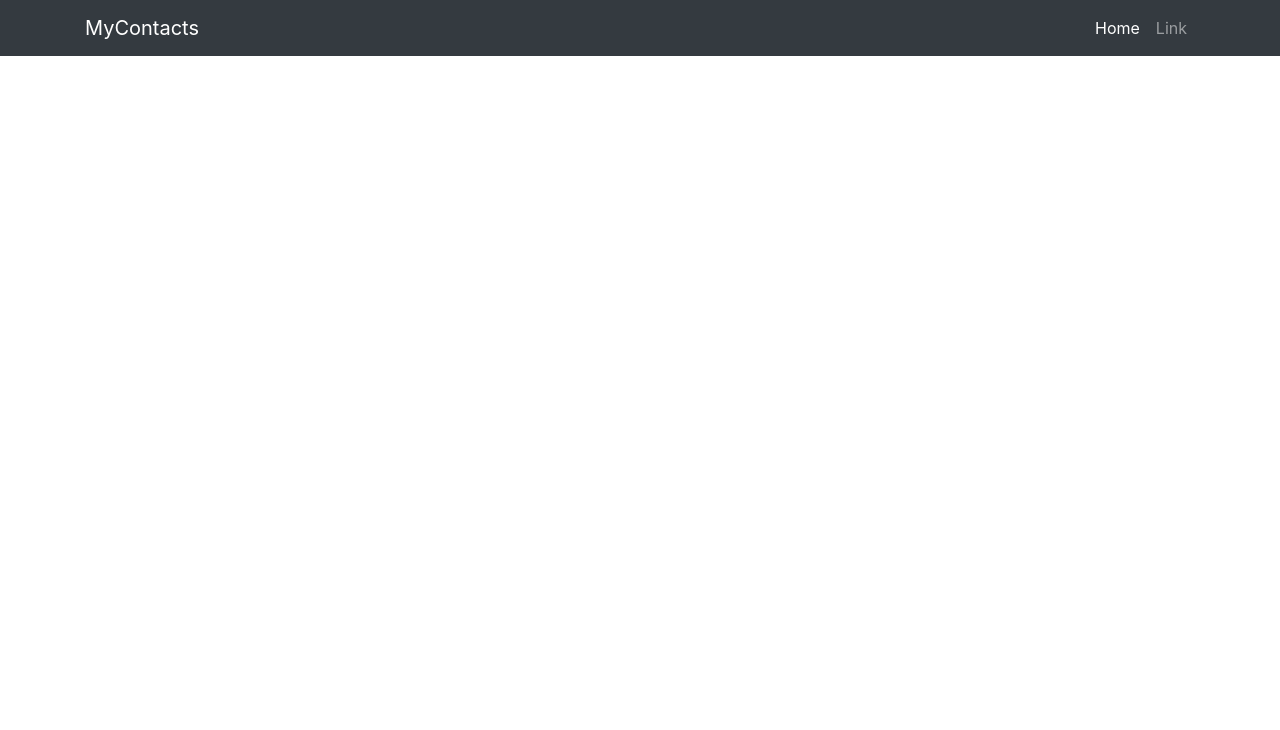
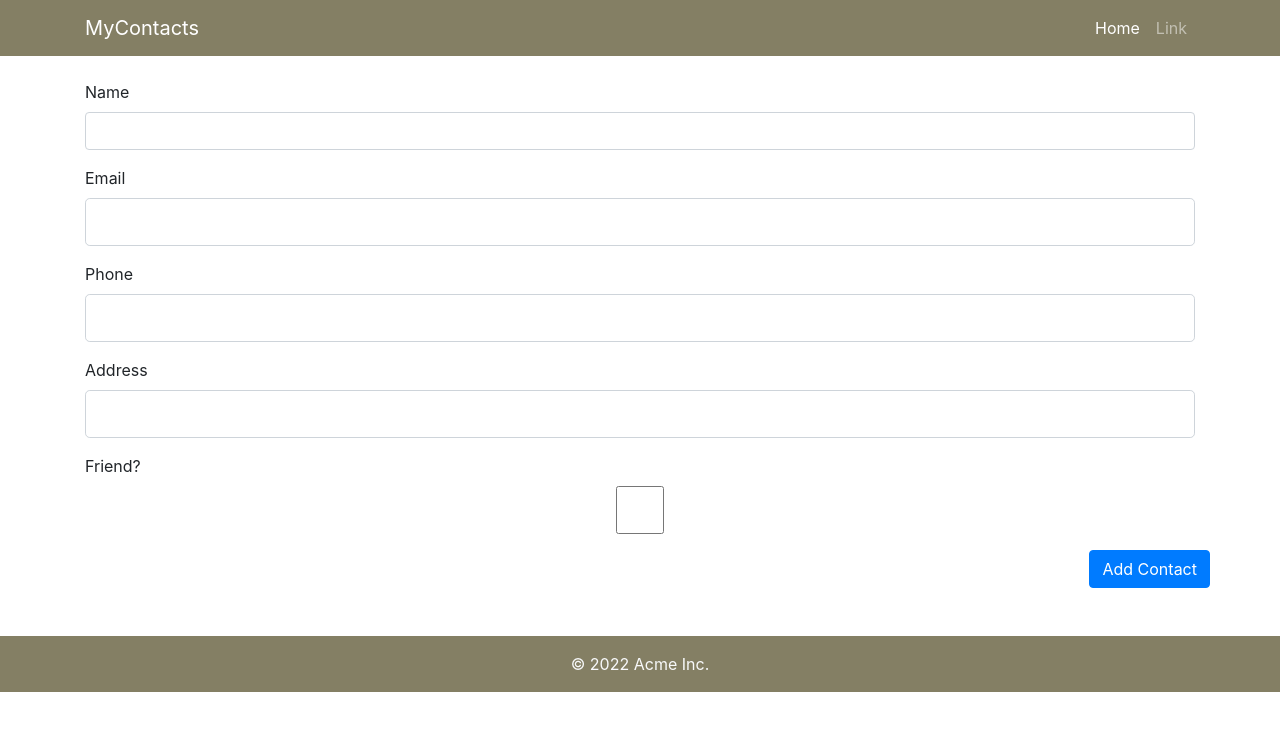
Before and after one commit to jonathan-crepeau/contacts, a plain HTML site: page index.html in a window 1280 px wide. Drawn offline with nearby package versions, Linux system fonts and the light colour scheme.

Commit message:
Form v1 complete

```diff
--- a/index.html
+++ b/index.html
@@ -21,7 +21,7 @@
     <title>Contacts</title>
 </head>
 <body>
-    <nav class="navbar navbar-expand-lg navbar-dark bg-dark mb-4">
+    <nav class="navbar navbar-expand-lg navbar-dark mb-4" style="background-color: #847F64;">
         <div class="container">
           <a class="navbar-brand" href="#">MyContacts</a>
           <button class="navbar-toggler" type="button" data-toggle="collapse" data-target="#navbarSupportedContent" aria-controls="navbarSupportedContent" aria-expanded="false" aria-label="Toggle navigation">
@@ -41,6 +41,42 @@
         </div>
       </nav>
 
+      <main class="container">
+        <section class="mb-5">
+            <form id="createContactForm">
+                <div class="form-group">
+                    <label for="name">Name</label>
+                    <input class="form-control" type="text" id="name" name="contact-name">
+                </div>
+                <div class="form-group">
+                    <label for="email">Email</label>
+                    <input class="form-control form-control-lg" type="email" id="email" name="contact-email">
+                </div>
+                <div class="form-group">
+                    <label for="phone">Phone</label>
+                    <input class="form-control form-control-lg" type="phone" id="phone" name="contact-phone">
+                </div>
+                <div class="form-group">
+                    <label for="address">Address</label>
+                    <input class="form-control form-control-lg" type="text" id="address" name="contact-address">
+                </div>
+                <div class="form-group">
+                    <label for="is-friend">Friend?</label>
+                    <input class="form-control form-control-lg" type="checkbox" id="is-friend" name="is-friend">
+                </div>
+                <div class="row">
+                    <button type="submit" class="btn btn-primary ml-auto">Add Contact</button>
+                </div>
+            </form>
+        </section>
+        <section id="contactList" class="row"></section>
+      </main>
+
+      <footer class="text-light text-center pt-3 pb-3" style="background-color:#847F64">
+        <p class="mb-0">&copy; 2022 Acme Inc.</p>
+      </footer>
+
+
 <!-- Bootstrap JS -->
 <script src="https://code.jquery.com/jquery-3.4.1.slim.min.js" integrity="sha384-J6qa4849blE2+poT4WnyKhv5vZF5SrPo0iEjwBvKU7imGFAV0wwj1yYfoRSJoZ+n" crossorigin="anonymous"></script>
 <script src="https://cdn.jsdelivr.net/npm/popper.js@1.16.0/dist/umd/popper.min.js" integrity="sha384-Q6E9RHvbIyZFJoft+2mJbHaEWldlvI9IOYy5n3zV9zzTtmI3UksdQRVvoxMfooAo" crossorigin="anonymous"></script>
```
